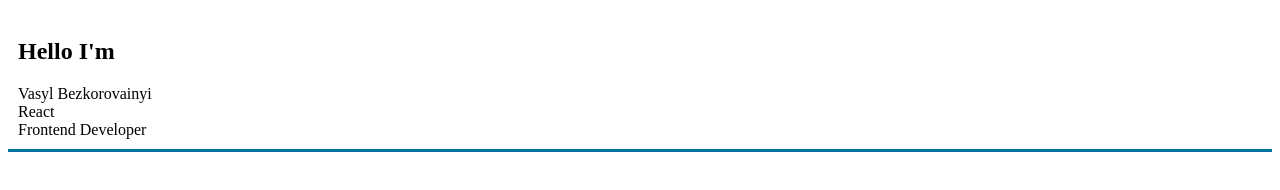
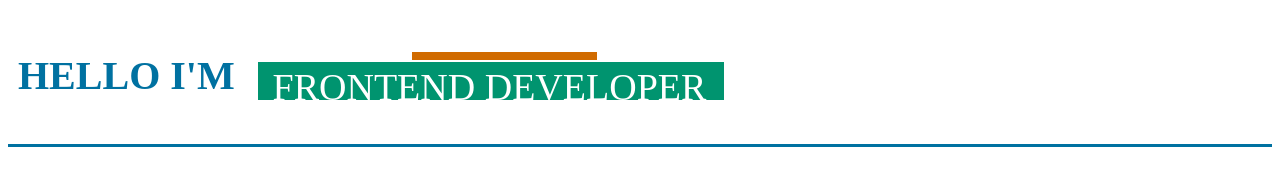
Before and after one commit to Wasileuss/animated-title, a plain HTML site: page index.html in a window 1280 px wide. Drawn offline with Linux system fonts and the light colour scheme.

Commit message:
Local changes

```diff
--- a/index.html
+++ b/index.html
@@ -9,12 +9,14 @@
 </head>
 <body>
     <main class="page">
-        <div className ="page__content">
-            <h2 className ="page__hello">Hello I'm</h2>
-            <div className ="page__animation">
-                <div className ="page__name"><div>Vasyl Bezkorovainyi</div></div>
-                <div className ="page__technology"><div>React</div></div>
-                <div className ="page__position"><div>Frontend Developer</div></div>
+        <div class ="page__container">
+            <div class ="page__content">
+                <h2 class ="page__hello">Hello I'm</h2>
+                <div class ="page__animation">
+                    <div class ="page__name"><div>Vasyl Bezkorovainyi</div></div>
+                    <div class ="page__technology"><div>React</div></div>
+                    <div class ="page__position"><div>Frontend Developer</div></div>
+                </div>
             </div>
         </div>
     </main>
--- a/style.css
+++ b/style.css
@@ -6,28 +6,21 @@
     padding: 10px;
     border-bottom: 3px solid #0071a1;
     z-index: 5;
-
-    &__container {
+}
+.page__container {
     display: flex;
     align-items: center;
     justify-content: space-between;
     width: 100%;
 }
 
-    &__logo {
-        position: relative;
-        max-width: 70px;
-        width: 100%;
-        aspect-ratio: 140 / 120;
-        z-index: 5;
-    }
-
-    &__hello {
+.page__hello {
+    font-size: 40px;
     font-weight: 700;
     color: #0071a1;
 }
 
-    &__content {
+.page__content {
     color: #ffffff;
     font-size: 38px;
     line-height: 1.25;
@@ -36,15 +29,19 @@
     justify-content: center;
     align-items: center;
     column-gap: 20px;
+
+    @media (max-width: 768px) {
+        flex-direction: column;
+    }
 }
 
-    &__animation {
+.page__animation {
     justify-items: center;
     height: 48px;
     overflow: hidden;
 }
 
-    &__animation > div > div {
+.page__animation > div > div {
     padding: 2px 15px;
     height: 48px;
     width: 100%;
@@ -52,21 +49,20 @@
     display: inline-block;
 }
 
-    &__animation div:first-child {
+.page__animation div:first-child {
     animation: text-animation 12s infinite;
 }
 
-    &__name div {
+.page__name div {
     background-color: #20a7d8;
 }
 
-    &__technology div {
+.page__technology div {
     background-color: #d06b00;
 }
 
-    &__position div {
+.page__position div {
     background-color: #00946f;
-    }
 }
 
 @keyframes text-animation {
```
Lines whose indentation alone changed are shown as unchanged.
